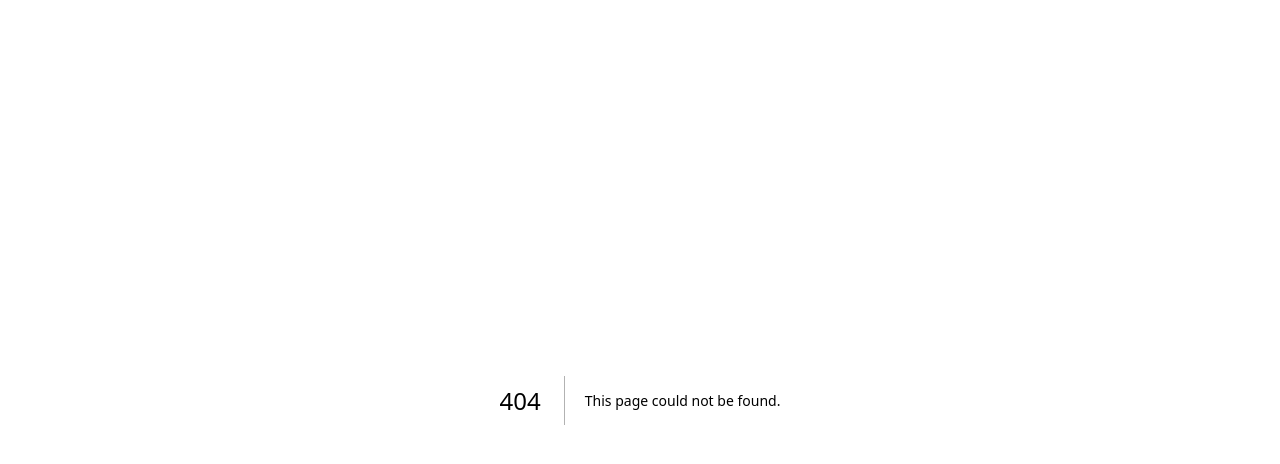
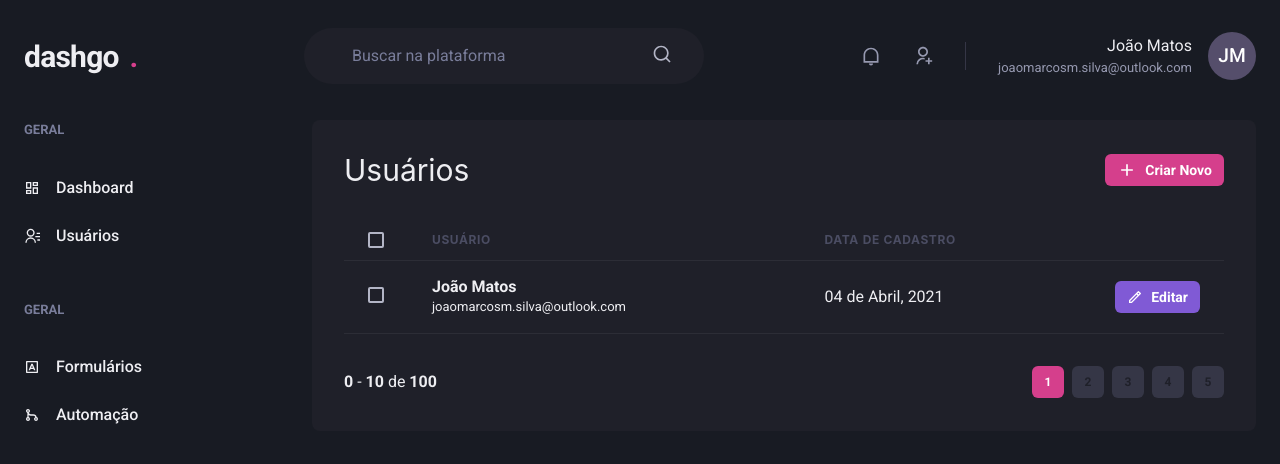
Before and after one commit to zJoaoMarcos/dashgo, a Next.js app: page /users in a window 1280 px wide. Before the commit this address had no page. Shown: the top 464 px of the page. Built offline with nearby package versions, Linux system fonts and the light colour scheme.

Commit message:
finish class 3 and start 4

```diff
--- a/package.json
+++ b/package.json
@@ -16,11 +16,13 @@
     "@types/node": "20.2.5",
     "@types/react": "18.2.8",
     "@types/react-dom": "18.2.4",
+    "apexcharts": "^3.40.0",
     "eslint": "8.42.0",
     "eslint-config-next": "13.4.4",
     "framer-motion": "^10.12.16",
     "next": "13.4.4",
     "react": "18.2.0",
+    "react-apexcharts": "^1.4.0",
     "react-dom": "18.2.0",
     "react-icons": "^4.9.0",
     "typescript": "5.1.3"
--- /dev/null
+++ b/src/components/Header/NotificationNav.tsx
@@ -0,0 +1,19 @@
+import { HStack, Icon } from "@chakra-ui/react";
+import { RiNotificationLine, RiUserAddLine } from "react-icons/ri";
+
+export function NotificationsNav() {
+  return (
+    <HStack
+      spacing="8"
+      mx="8"
+      pr="8"
+      py="1"
+      color="gray.300"
+      borderRightWidth={1}
+      borderColor="gray.700"
+    >
+      <Icon as={RiNotificationLine} fontSize="20" />
+      <Icon as={RiUserAddLine} fontSize="20" />
+    </HStack>
+  );
+}
--- a/src/components/Header/index.tsx
+++ b/src/components/Header/index.tsx
@@ -1,6 +1,7 @@
-import { Flex, HStack, Icon } from "@chakra-ui/react";
-import { RiNotificationLine, RiUserAddLine } from "react-icons/ri";
+import { Flex } from "@chakra-ui/react";
+
 import { Logo } from "./Logo";
+import { NotificationsNav } from "./NotificationNav";
 import { Profile } from "./Profile";
 import { SearchBox } from "./SearchBox";
 
@@ -21,18 +22,7 @@
       <SearchBox />
 
       <Flex align="center" ml="auto">
-        <HStack
-          spacing="8"
-          mx="8"
-          pr="8"
-          py="1"
-          color="gray.300"
-          borderRightWidth={1}
-          borderColor="gray.700"
-        >
-          <Icon as={RiNotificationLine} fontSize="20" />
-          <Icon as={RiUserAddLine} fontSize="20" />
-        </HStack>
+        <NotificationsNav />
         <Profile />
       </Flex>
     </Flex>
--- /dev/null
+++ b/src/components/Pagination/PaginationItem.tsx
@@ -0,0 +1,40 @@
+import { Button } from "@chakra-ui/react";
+
+interface PaginationItemProps {
+  isCurrent?: boolean;
+  pageNumber: number;
+}
+
+export function PaginationItem({
+  isCurrent = false,
+  pageNumber,
+}: PaginationItemProps) {
+  if (isCurrent) {
+    return (
+      <Button
+        size="sm"
+        fontSize="xs"
+        w="4"
+        colorScheme="pink"
+        disabled
+        _disabled={{ bg: "pink.500", cursor: "default" }}
+      >
+        {pageNumber}
+      </Button>
+    );
+  }
+
+  return (
+    <Button
+      size="sm"
+      fontSize="xs"
+      w="4"
+      bg="gray.700"
+      _hover={{
+        bg: "gray.500",
+      }}
+    >
+      {pageNumber}
+    </Button>
+  );
+}
--- /dev/null
+++ b/src/components/Pagination/index.tsx
@@ -0,0 +1,27 @@
+import { Box, Stack } from "@chakra-ui/react";
+
+import { PaginationItem } from "./PaginationItem";
+
+export function Pagination() {
+  return (
+    <Stack
+      direction="row"
+      mt="8"
+      justify="space-between"
+      align="center"
+      spacing="6"
+    >
+      <Box>
+        <strong>0</strong> - <strong>10</strong> de <strong>100</strong>
+      </Box>
+
+      <Stack direction="row" spacing="2">
+        <PaginationItem pageNumber={1} isCurrent />
+        <PaginationItem pageNumber={2} />
+        <PaginationItem pageNumber={3} />
+        <PaginationItem pageNumber={4} />
+        <PaginationItem pageNumber={5} />
+      </Stack>
+    </Stack>
+  );
+}
--- /dev/null
+++ b/src/components/Sidebar/NavLink.tsx
@@ -0,0 +1,22 @@
+import {
+  LinkProps as ChakraLinkProps,
+  Icon,
+  Link,
+  Text,
+} from "@chakra-ui/react";
+
+interface NavLinkProps extends ChakraLinkProps {
+  icon: React.ElementType;
+  children: React.ReactNode;
+}
+
+export function NavLink({ icon, children, ...rest }: NavLinkProps) {
+  return (
+    <Link display="flex" alignItems="center" py="1" {...rest}>
+      <Icon as={icon} />
+      <Text ml="4" fontWeight="medium">
+        {children}
+      </Text>
+    </Link>
+  );
+}
--- /dev/null
+++ b/src/components/Sidebar/NavSection.tsx
@@ -0,0 +1,19 @@
+import { Box, Stack, Text } from "@chakra-ui/react";
+
+interface NavSectionProps {
+  title: string;
+  children: React.ReactNode;
+}
+
+export function NavSection({ title, children }: NavSectionProps) {
+  return (
+    <Box>
+      <Text fontWeight="bold" fontSize="small" color="gray.400">
+        {title}
+      </Text>
+      <Stack spacing="4" mt="8" align="stretch">
+        {children}
+      </Stack>
+    </Box>
+  );
+}
--- a/src/components/Sidebar/index.tsx
+++ b/src/components/Sidebar/index.tsx
@@ -1,56 +1,29 @@
-import { Box, Icon, Link, Stack, Text } from "@chakra-ui/react";
+import { Box, Stack } from "@chakra-ui/react";
+
 import {
   RiContactsLine,
   RiDashboardLine,
   RiGitMergeLine,
   RiInputMethodLine,
 } from "react-icons/ri";
+import { NavLink } from "./NavLink";
+import { NavSection } from "./NavSection";
 
 export function Sidebar() {
   return (
     <Box as="aside" w="64" mr="8">
       <Stack spacing="12" align="flex-start">
-        <Box>
-          <Text fontWeight="bold" fontSize="small" color="gray.400">
-            GERAL
-          </Text>
-          <Stack spacing="4" mt="8" align="stretch">
-            <Link display="flex" alignItems="center" py="1">
-              <Icon as={RiDashboardLine} />
-              <Text ml="4" fontWeight="medium">
-                Dashboard
-              </Text>
-            </Link>
+        <NavSection title="GERAL">
+          <NavLink icon={RiDashboardLine}>Dashboard</NavLink>
 
-            <Link display="flex" alignItems="center" py="1">
-              <Icon as={RiContactsLine} />
-              <Text ml="4" fontWeight="medium">
-                Usuários
-              </Text>
-            </Link>
-          </Stack>
-        </Box>
+          <NavLink icon={RiContactsLine}>Usuários</NavLink>
+        </NavSection>
 
-        <Box>
-          <Text fontWeight="bold" fontSize="small" color="gray.400">
-            AUTOMAÇÃO
-          </Text>
-          <Stack spacing="4" mt="8" align="stretch">
-            <Link display="flex" alignItems="center" py="1">
-              <Icon as={RiInputMethodLine} />
-              <Text ml="4" fontWeight="medium">
-                Formulários
-              </Text>
-            </Link>
+        <NavSection title="GERAL">
+          <NavLink icon={RiInputMethodLine}>Formulários</NavLink>
 
-            <Link display="flex" alignItems="center" py="1">
-              <Icon as={RiGitMergeLine} />
-              <Text ml="4" fontWeight="medium">
-                Automação
-              </Text>
-            </Link>
-          </Stack>
-        </Box>
+          <NavLink icon={RiGitMergeLine}>Automação</NavLink>
+        </NavSection>
       </Stack>
     </Box>
   );
--- /dev/null
+++ b/src/pages/users/index.tsx
@@ -0,0 +1,89 @@
+import { Header } from "@/components/Header";
+import { Pagination } from "@/components/Pagination";
+import { Sidebar } from "@/components/Sidebar";
+import {
+  Box,
+  Button,
+  Checkbox,
+  Flex,
+  Heading,
+  Icon,
+  Table,
+  Tbody,
+  Td,
+  Text,
+  Th,
+  Thead,
+  Tr,
+} from "@chakra-ui/react";
+import { RiAddLine, RiPencilLine } from "react-icons/ri";
+
+export default function UserList() {
+  return (
+    <Box>
+      <Header />
+
+      <Flex w="100%" my="6" maxW={1480} mx="auto" px="6">
+        <Sidebar />
+
+        <Box flex="1" borderRadius={8} bg="gray.800" p="8">
+          <Flex mb="8" justify="space-between" align="center">
+            <Heading size="lg" fontWeight="normal">
+              Usuários
+            </Heading>
+
+            <Button
+              as="a"
+              size="sm"
+              fontSize="sm"
+              colorScheme="pink"
+              leftIcon={<Icon as={RiAddLine} fontSize="20" />}
+            >
+              Criar Novo
+            </Button>
+          </Flex>
+
+          <Table colorScheme="whiteAlpha">
+            <Thead>
+              <Tr>
+                <Th px="6" color="gray.300" width="8">
+                  <Checkbox colorScheme="pink" />
+                </Th>
+                <Th>Usuário</Th>
+                <Th>Data de cadastro</Th>
+                <Th w="8"></Th>
+              </Tr>
+            </Thead>
+            <Tbody>
+              <Tr>
+                <Td px="6">
+                  <Checkbox colorScheme="pink"></Checkbox>
+                </Td>
+                <Td>
+                  <Box>
+                    <Text fontWeight="bold">João Matos</Text>
+                    <Text fontSize="small">joaomarcosm.silva@outlook.com</Text>
+                  </Box>
+                </Td>
+                <Td>04 de Abril, 2021</Td>
+                <Td>
+                  <Button
+                    as="a"
+                    size="sm"
+                    fontSize="sm"
+                    colorScheme="purple"
+                    leftIcon={<Icon as={RiPencilLine} fontSize="16" />}
+                  >
+                    Editar
+                  </Button>
+                </Td>
+              </Tr>
+            </Tbody>
+          </Table>
+
+          <Pagination />
+        </Box>
+      </Flex>
+    </Box>
+  );
+}
```
Also changed, not shown: src/pages/dashboard.tsx (+83 -1 lines), src/pages/users/create.tsx (added, +56 -0 lines), 1 other file (tests, documents, lock files or other folders).
